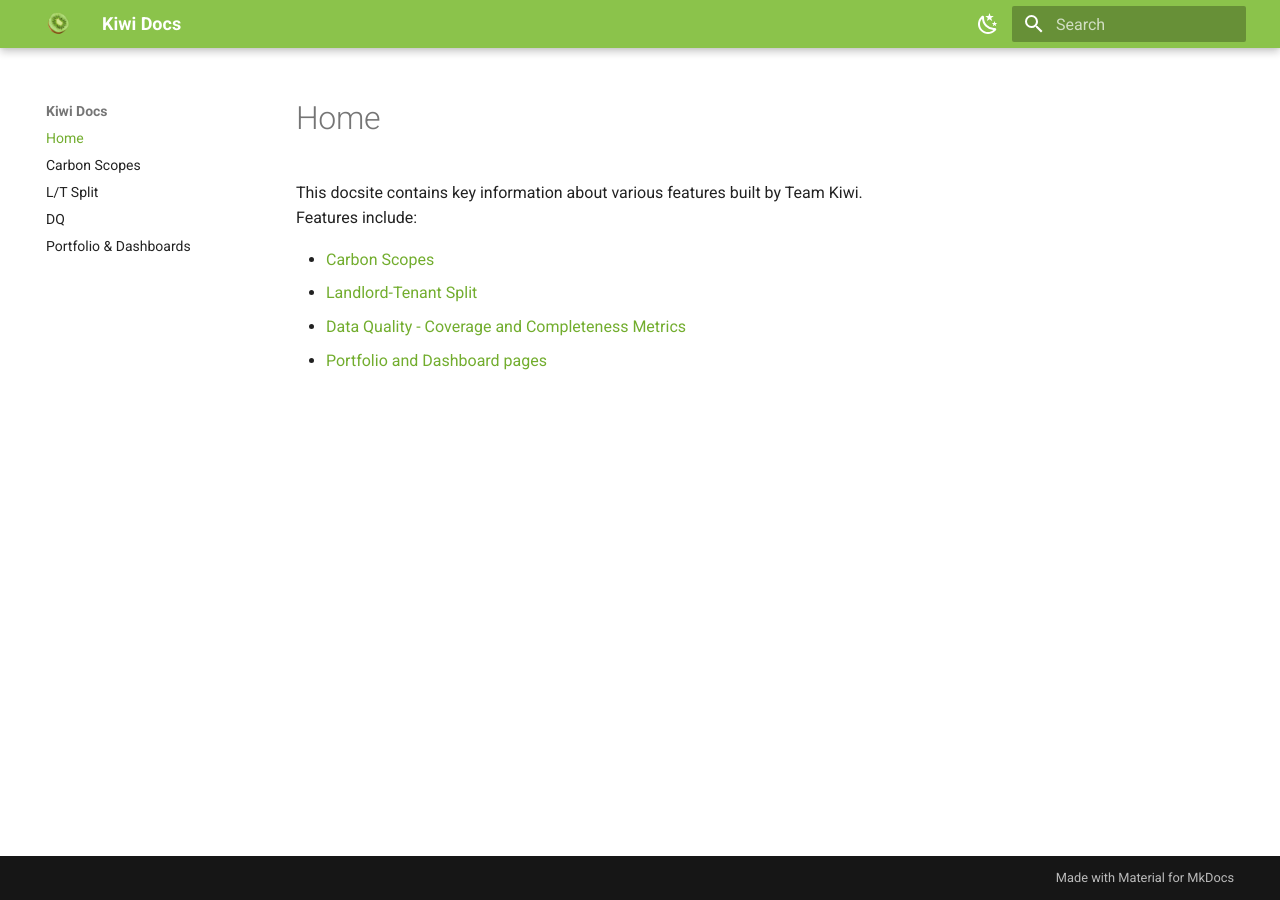
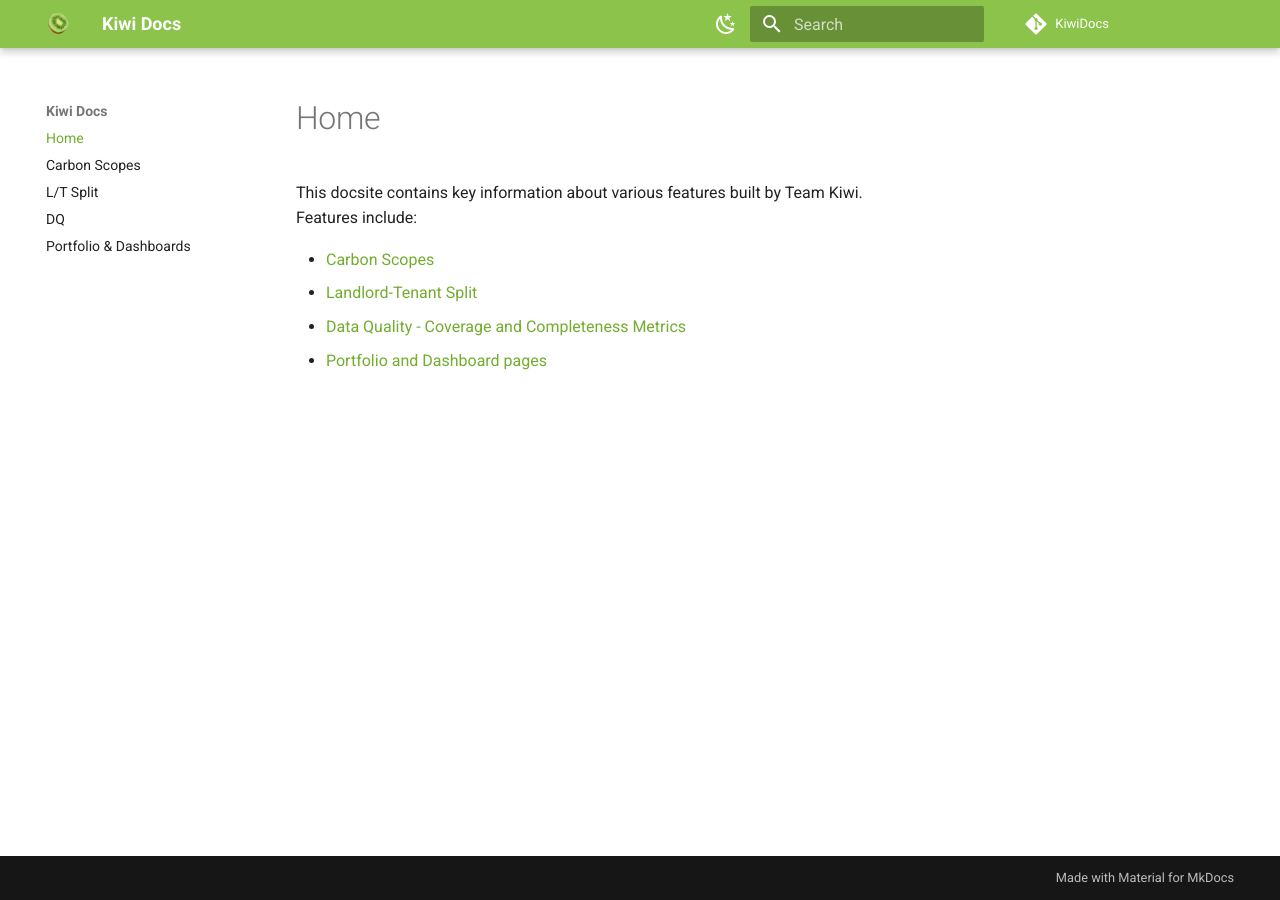
Before and after one commit to dan-p-3v0ra/KiwiDocs, an MkDocs documentation site: the page built from docs/index.md, in a window 1280 px wide. Built offline with MkDocs 1.6.1 and Material for MkDocs 9.7.7, drawn with Linux system fonts in a browser that asks for light colours; comment, search, counter and statistics services are not loaded.

Commit message:
Update mkdocs.yml

```diff
--- a/mkdocs.yml
+++ b/mkdocs.yml
@@ -21,10 +21,12 @@ theme:
         icon: material/weather-sunny
         name: Switch to light mode
 
-
 nav:
   - Home: index.md
   - Carbon Scopes: scopes.md
   - L/T Split: lt.md
   - DQ: dq.md
   - Portfolio & Dashboards: ui.md
+
+repo_url: https://github.com/dan-p-3v0ra/KiwiDocs
+repo_name: KiwiDocs
```
